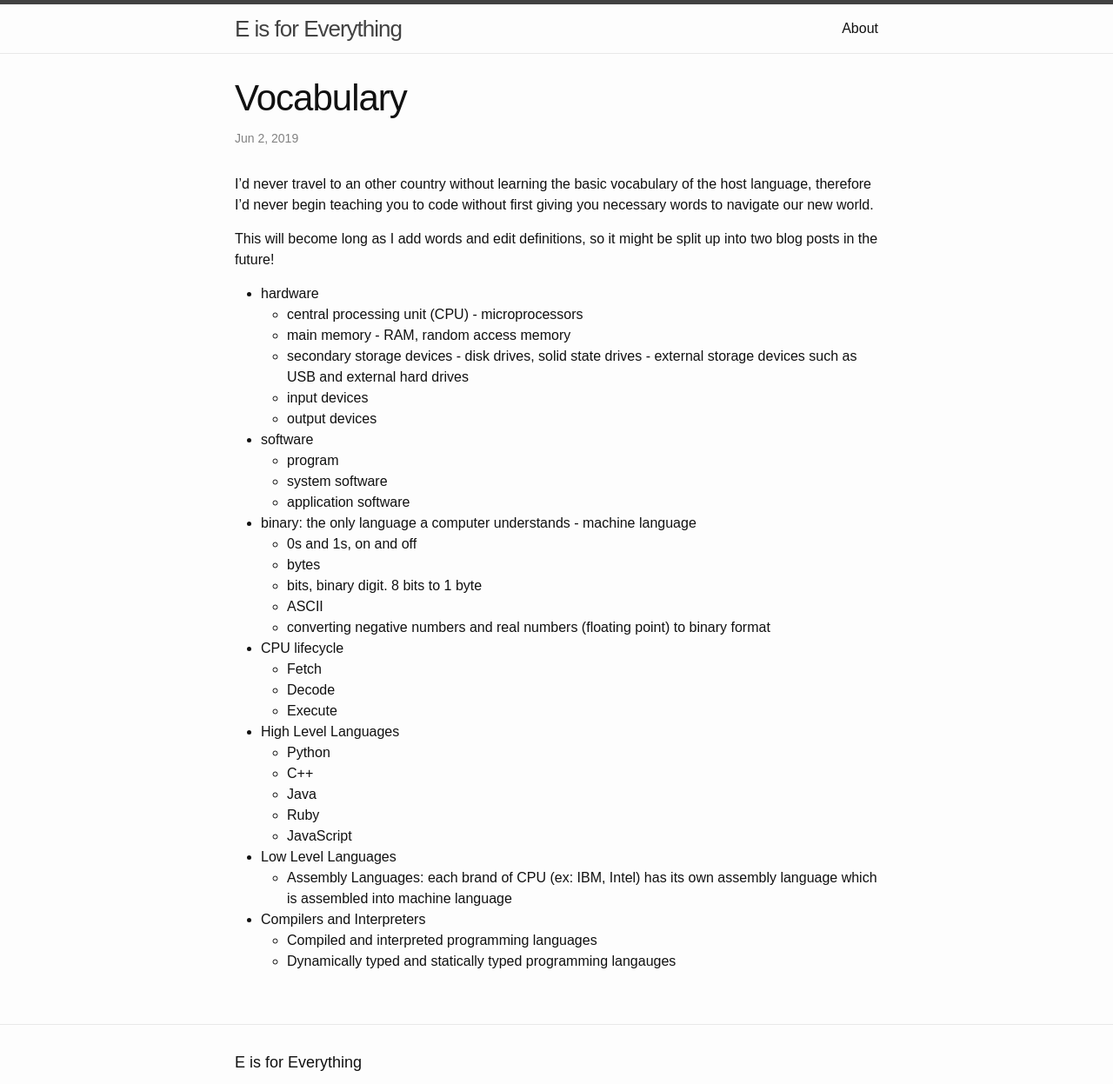
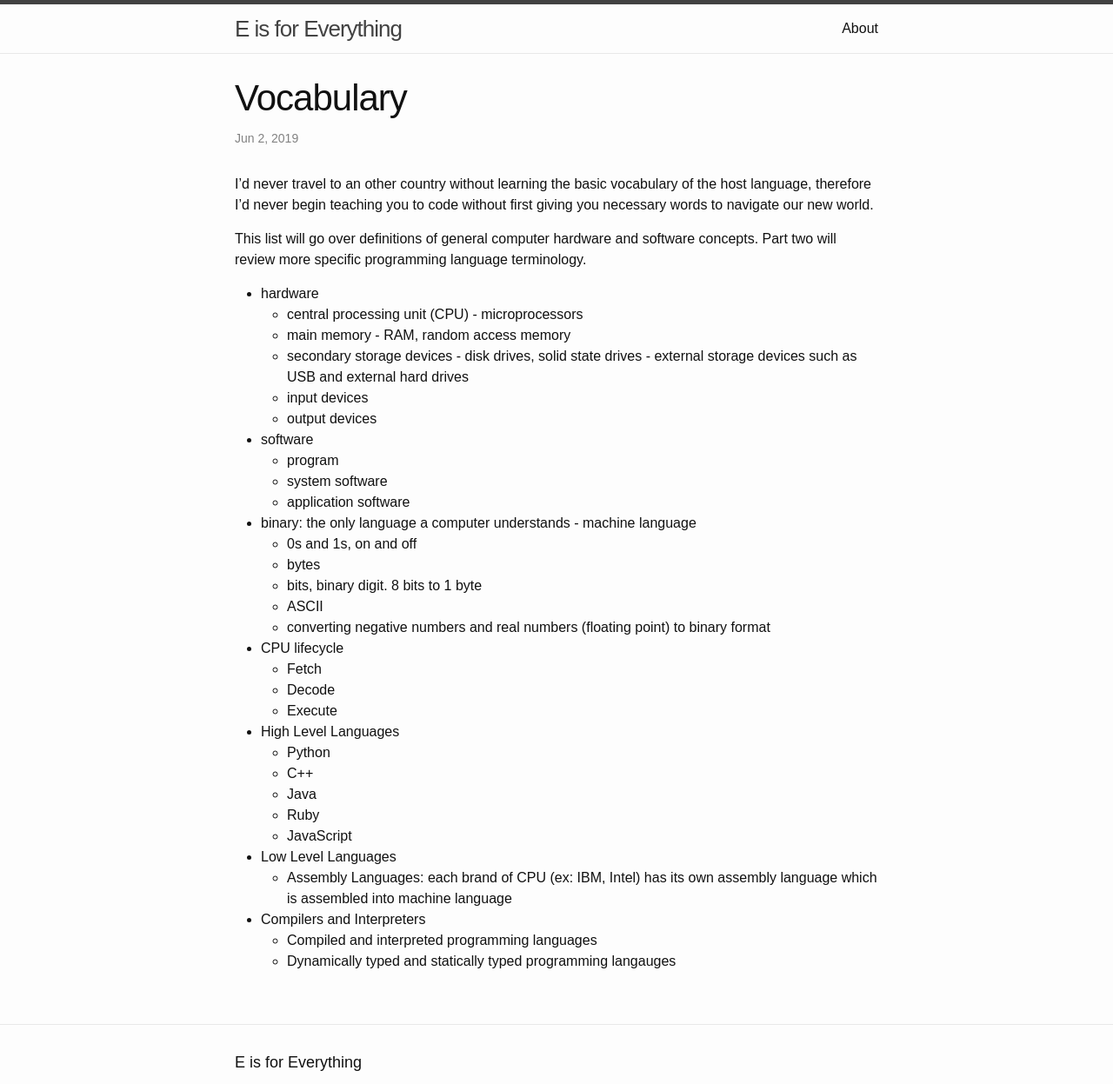
Before and after one commit to emilyannemoses/blog, a Jekyll site: the page built from _posts/2019-06-02-vocabulary.md, in a window 1280 px wide, cut to the strip 0-1247 px from the top of the page. Shown: the whole strip at 87% size. Built offline with Jekyll 4.4.1, drawn with Linux system fonts in a browser that asks for light colours.

Commit message:
updating vocab pages

```diff
--- a/_posts/2019-06-02-vocabulary.md
+++ b/_posts/2019-06-02-vocabulary.md
@@ -5,7 +5,7 @@ title:  "Vocabulary"
 
 I'd never travel to an other country without learning the basic vocabulary of the host language, therefore I'd never begin teaching you to code without first giving you necessary words to navigate our new world.
 
-This will become long as I add words and edit definitions, so it might be split up into two blog posts in the future!
+This list will go over definitions of general computer hardware and software concepts. Part two will review more specific programming language terminology.
 
 - hardware
     - central processing unit (CPU) - microprocessors
```
Also changed, not shown: _posts/2019-06-03-vocabulary-continued.md (+1 -1 lines).
